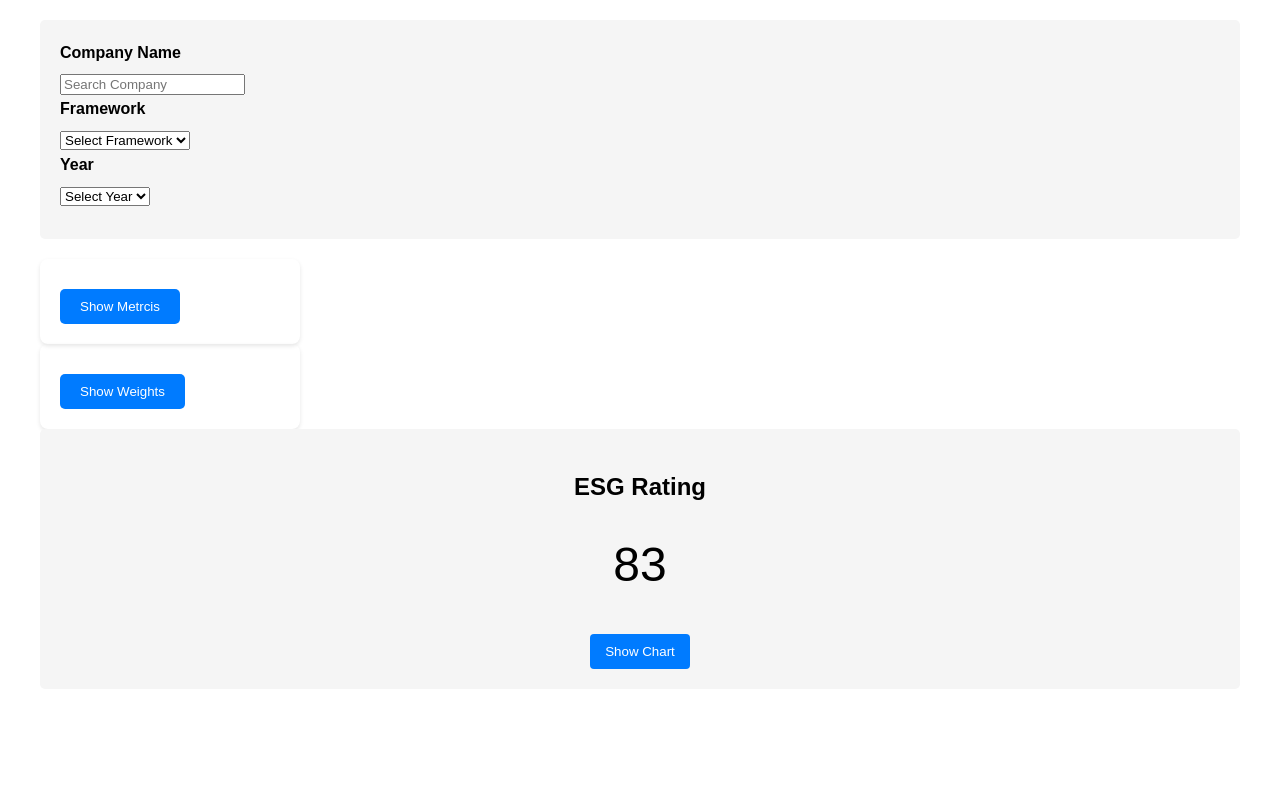
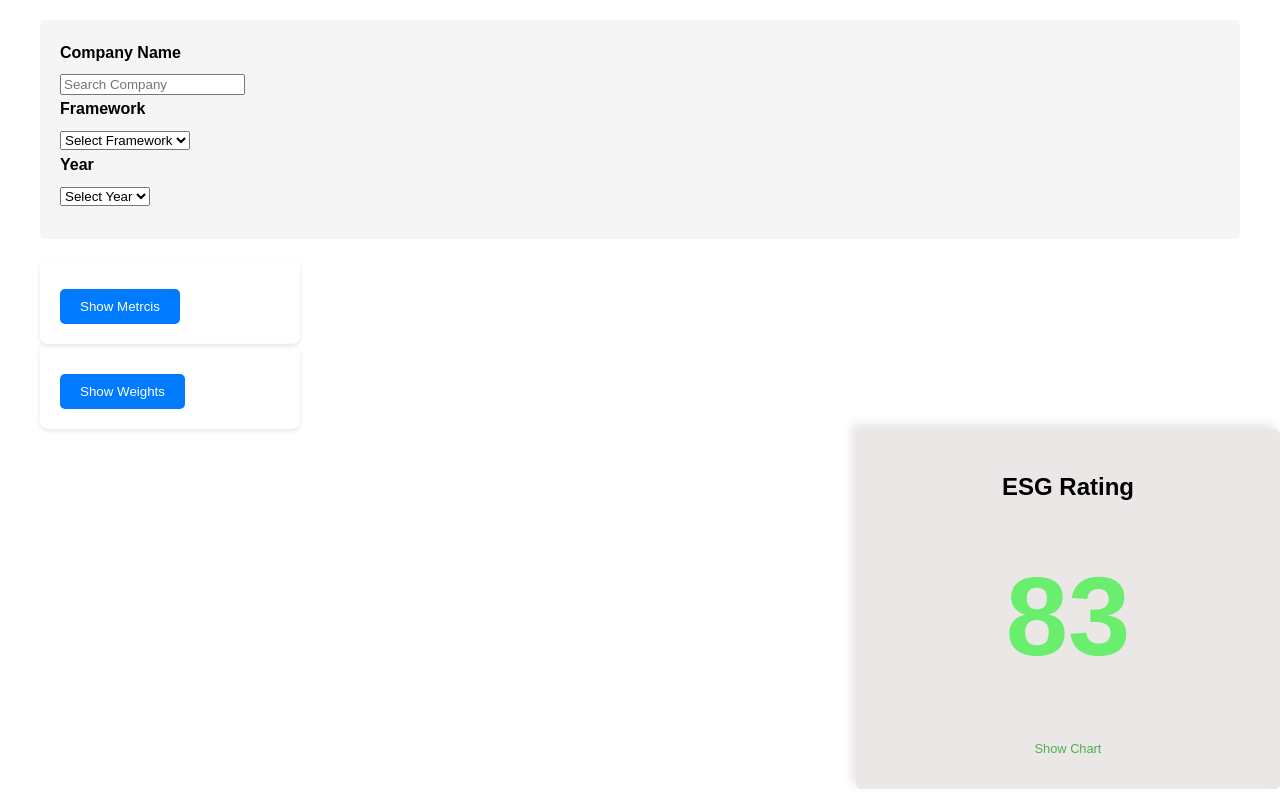
Before and after one commit to TrolLyoUr/ESG_Project, a React (Create React App) app in the folder login-demo/: page /esg in a window 1280 px wide. Built offline with nearby package versions, Linux system fonts and the light colour scheme.

Commit message:
Update ESGRatingDisplay.css

```diff
--- a/login-demo/src/esg/ESGRatingDisplay.css
+++ b/login-demo/src/esg/ESGRatingDisplay.css
@@ -1,12 +1,41 @@
-/* ESGRatingDisplay.css */
 .esg-rating-display {
+  position: fixed; /* 使用固定定位 */
+
+  right: 0; /* 放置在屏幕右侧 */
+  width: 30vw; /* 组件宽度占视口宽度的30% */
+  height: 40vh; /* 组件高度占视口高度的40% */
   text-align: center;
-    background: #f5f5f5;
+  background: #ece7e7;
   padding: 20px;
   border-radius: 5px;
+  box-shadow: -5px -5px 10px rgba(0,0,0,0.1); /* 添加阴影效果增加立体感 */
+  transition: all 0.3s ease; /* 平滑过渡效果 */
 }
 
 .rating {
-    font-size: 3em;
+  font-size: 7em; /* 调整字体大小 */
+  font-weight: bold; /* 字体加粗 */
+  color: #69ee6d; /* 绿色系字体颜色 */
   margin: 20px 0;
+  transition: font-size 0.3s ease; /* 字体大小变化的平滑过渡 */
 }
+
+.esg-rating-display:hover {
+  box-shadow: -10px -10px 20px rgba(0,0,0,0.2); /* 鼠标悬浮时加深阴影效果 */
+  background: #e8e8e8; /* 鼠标悬浮时背景色变深 */
+}
+
+.show-chart-btn {
+  font-size: 0.8em; /* 设置较小的字号 */
+  color: #4CAF50; /* 设置字体颜色与评级颜色一致 */
+  background-color: transparent; /* 透明背景 */
+  border: none; /* 去掉边框 */
+  cursor: pointer; /* 鼠标悬停时显示手形图标 */
+  padding: 5px 10px; /* 设置内边距 */
+  transition: all 0.3s ease; /* 平滑过渡效果 */
+}
+
+.show-chart-btn:hover {
+  color: #367B37; /* 鼠标悬停时深化字体颜色 */
+  text-decoration: underline; /* 添加下划线以提示可点击 */
+}
```
Lines whose indentation alone changed are shown as unchanged.
